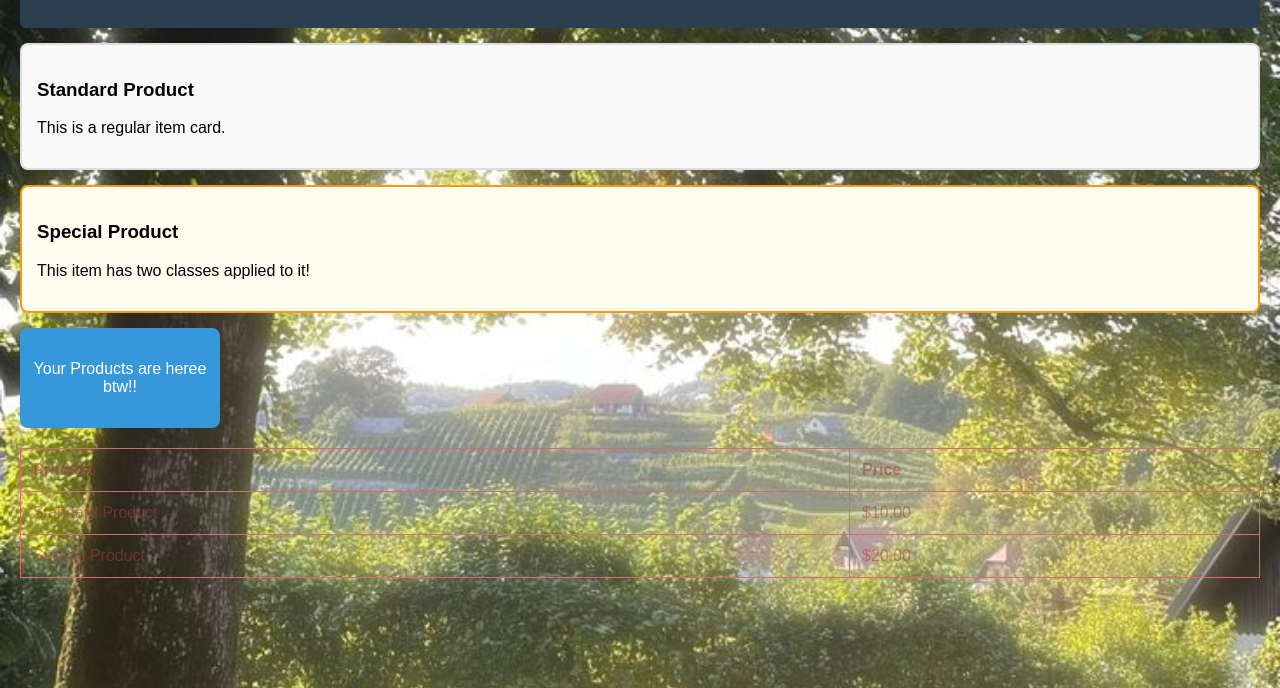
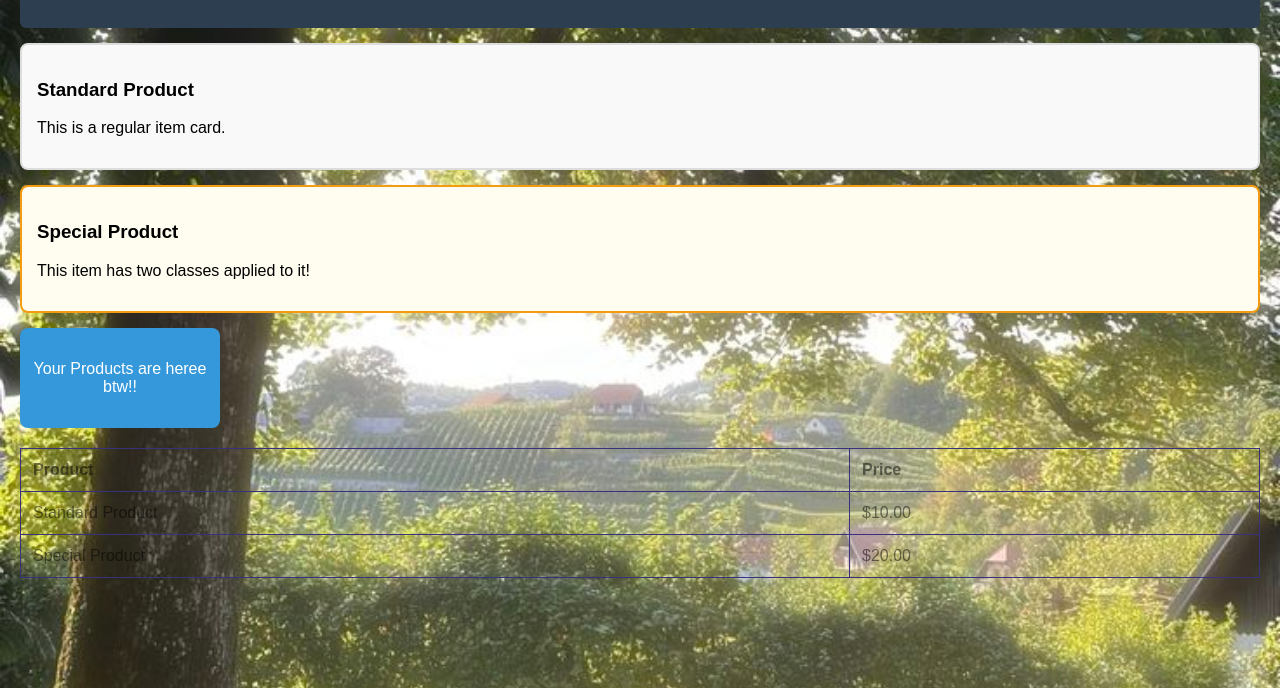
Before and after one commit to siriiris-art/siriiris-art.github.io, a plain HTML site: page index.html in a window 1280 px wide. Shown: the part 112-800 px from the top of the page. Drawn offline with Linux system fonts and the light colour scheme.

Commit message:
Add files via upload

```diff
--- a/style.css
+++ b/style.css
@@ -81,6 +81,10 @@ body {
       margin: 15px 0;
       border-radius: 8px;
       background-color: #f9f9f9;
+
+    }
+    .card :hover{
+        box-shadow: 0 4px 8px rgba(0, 0, 0, 0.2);
     }
 
     /* Combining Classes */
@@ -95,8 +99,8 @@ body {
     }
     .products th,
     .products td {
-      border: 1px solid #d46e6e;
+      border: 1px solid #38317c;
       padding: 12px;
       text-align: left;
-      color: #a5404088;
+      color: #0000007e;
     }
```
